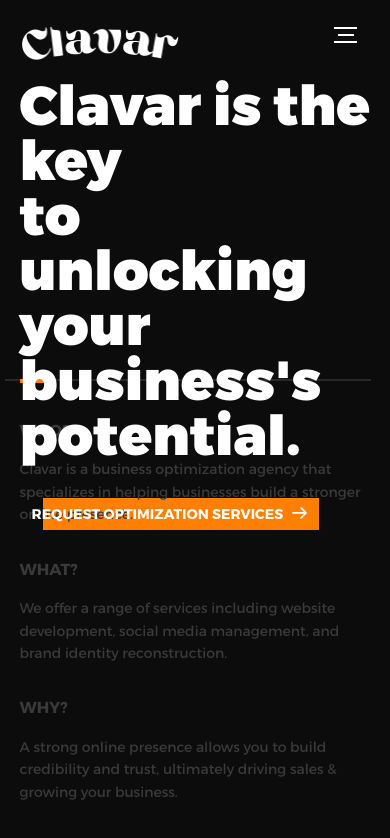
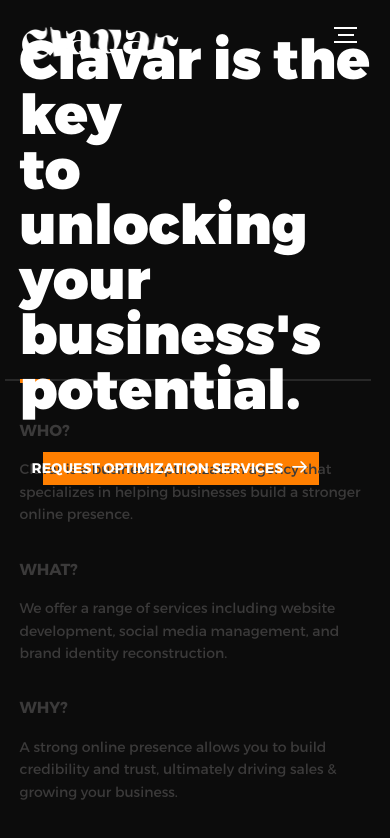
Before and after one commit to zyonnegb/Clavar, a plain HTML site: page index.html in a window 390 px wide. Drawn offline with nearby package versions, Linux system fonts and the light colour scheme.

Commit message:
debugging

```diff
--- a/assets/css/main.css
+++ b/assets/css/main.css
@@ -1738,6 +1738,9 @@ body {
     .work{
         margin-top: -10%;
     }
+    .intro--banner h1{
+        margin-top: -3%;
+    }
 }
 
 .outer-nav li.is-vis:nth-child(2) {
```
